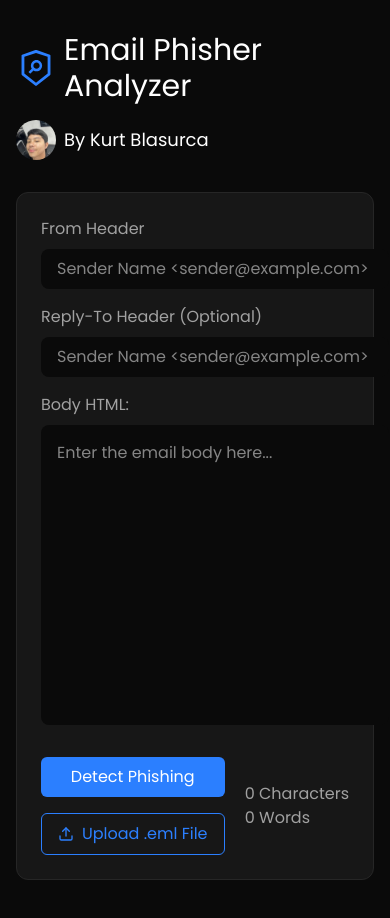
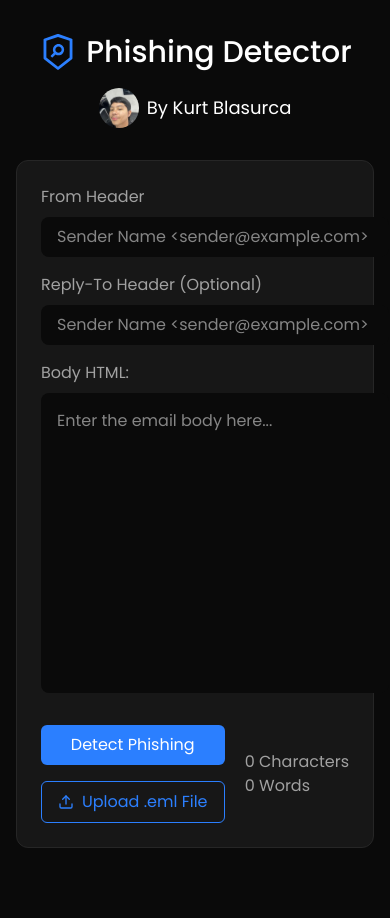
Before and after one commit to CodingDango/email-phisher, a React (Vite) app: page / in a window 390 px wide. Shown: the top 918 px of the page. Built offline with nearby package versions, Linux system fonts and the light colour scheme.

Commit message:
responsiveness

```diff
--- a/src/App.jsx
+++ b/src/App.jsx
@@ -16,12 +16,12 @@ function App() {
       <div className='min-h-screen flex justify-center px-4 p-8 sm:pt-12 pb-8 bg-bg'>
         <div className='w-full max-w-4xl flex flex-col gap-8  '>
 
-          <header className='grid md:grid-cols-[1fr_auto] gap-4 '>
-            <div className="flex gap-2 items-center">
+          <header className='grid sm:grid-cols-[1fr_auto] gap-4 '>
+            <div className="flex gap-2 justify-center sm:justify-start items-center">
               <AiOutlineSecurityScan size={40} className="text-primary flex-shrink-0"/>
-              <h1 className='text-3xl fon medium'>Email Phisher Analyzer</h1>
+              <h1 className='text-3xl font-medium'>Phishing Detector</h1>
             </div>
-            <div className="flex md:justify-end items-center">
+            <div className="flex justify-center sm:justify-end items-center">
               <div className="flex gap-2 items-center">
                 <img src='/kurt.jpg' className="rounded-full w-[40px]"/>
                 <div>
```
